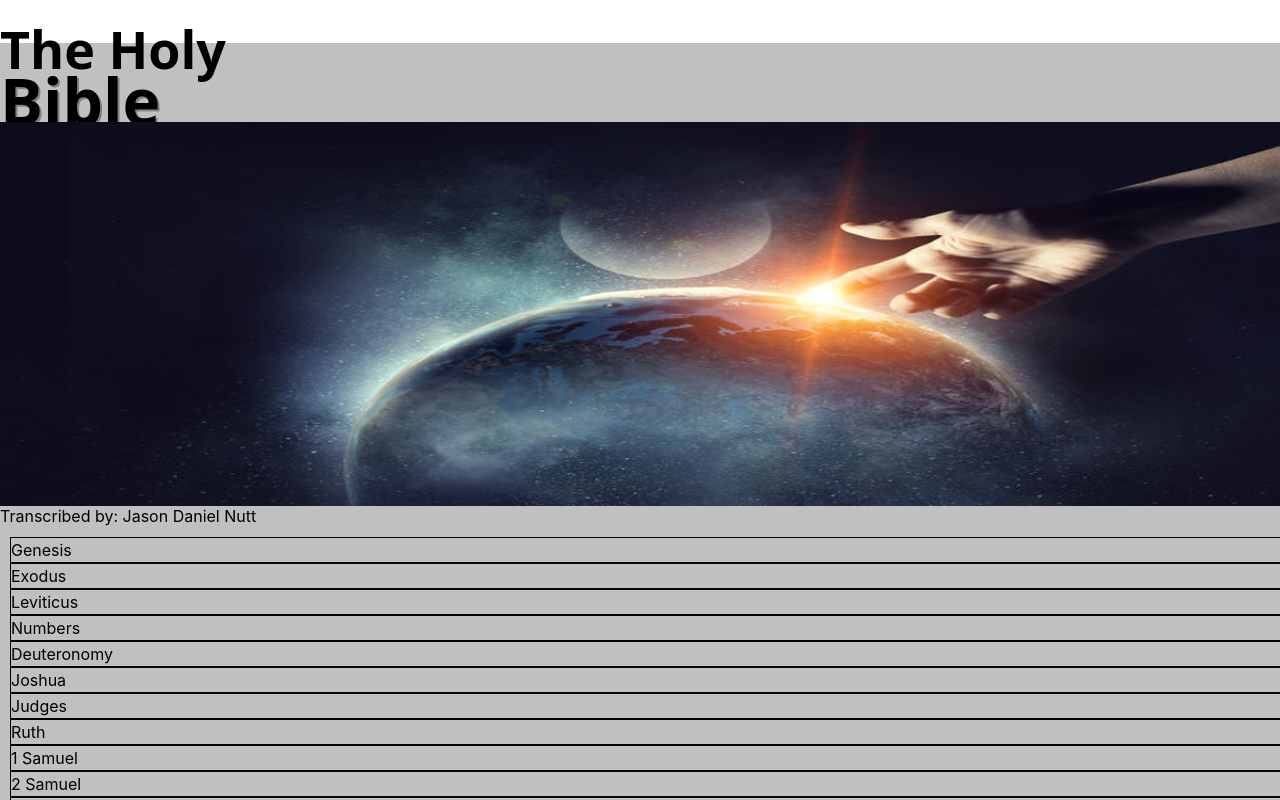
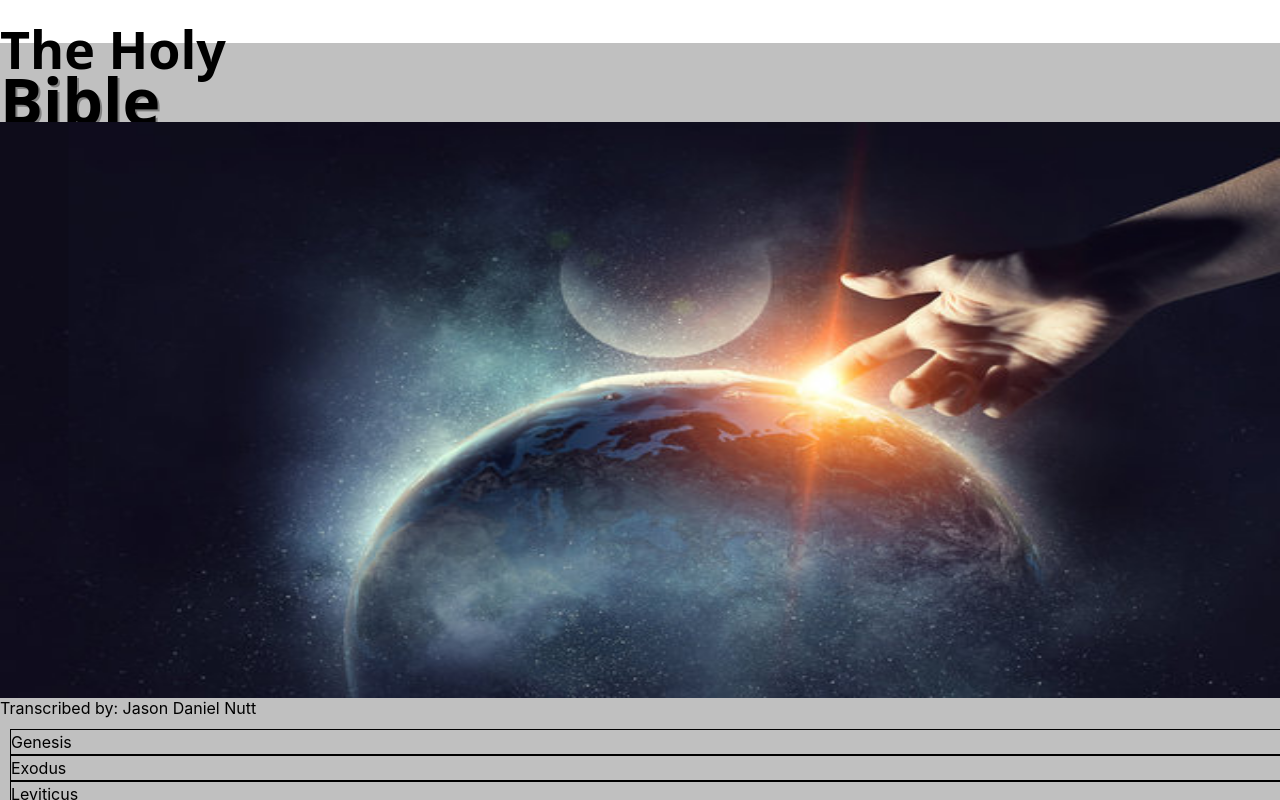
Before and after one commit to jnutt367/the-holy-bible, a Next.js app: page / in a window 1280 px wide. Shown: the top 800 px of the page. Built offline with nearby package versions, Linux system fonts and the light colour scheme.

Commit message:
Update index.js

```diff
--- a/pages/index.js
+++ b/pages/index.js
@@ -22,7 +22,7 @@ export default function Home() {
    <Image
       src="/gods-finger.jpg"
       alt="Picture of the Gods finger"
-      height={600}
+      height={900}
       width={2000}
       priority
     />
```
